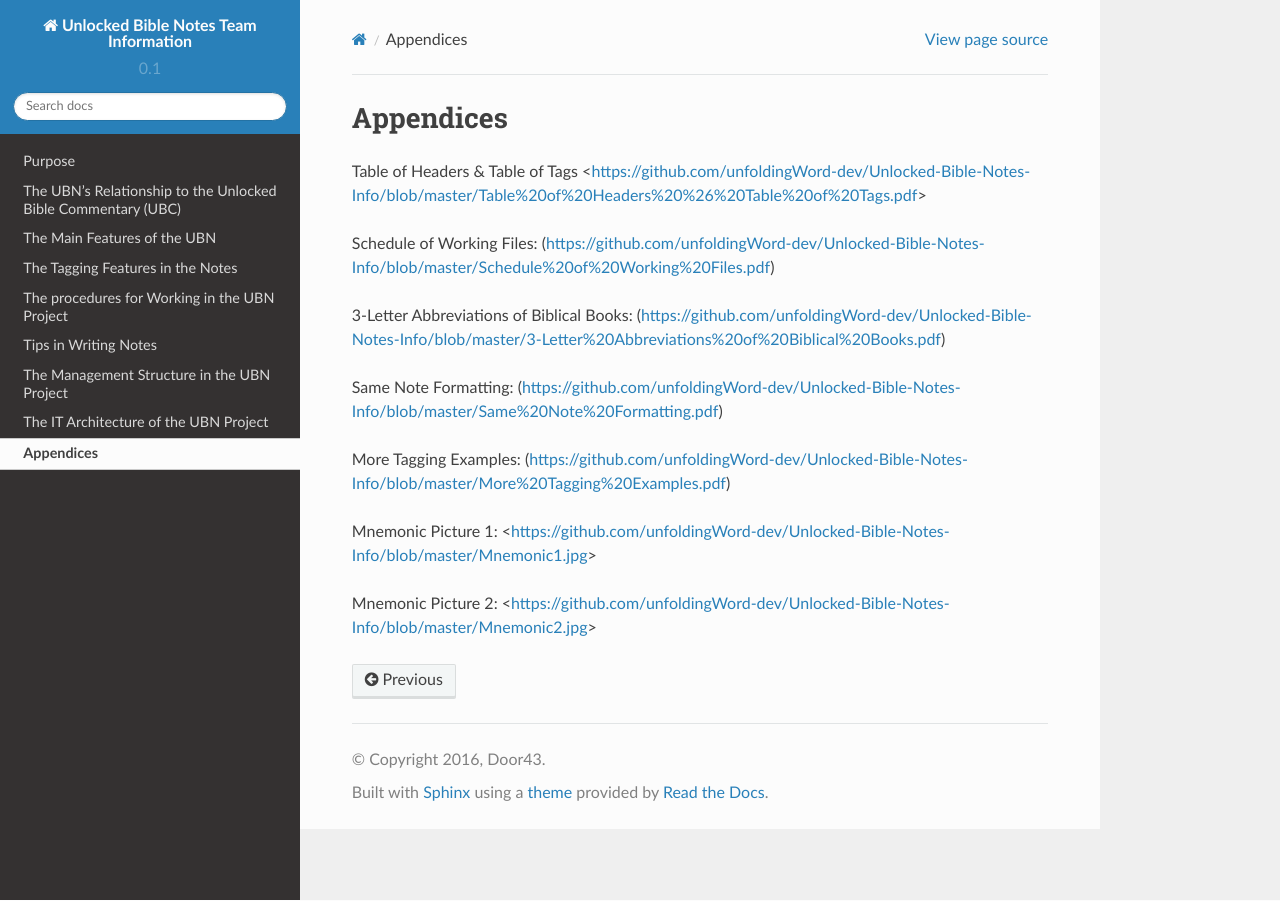
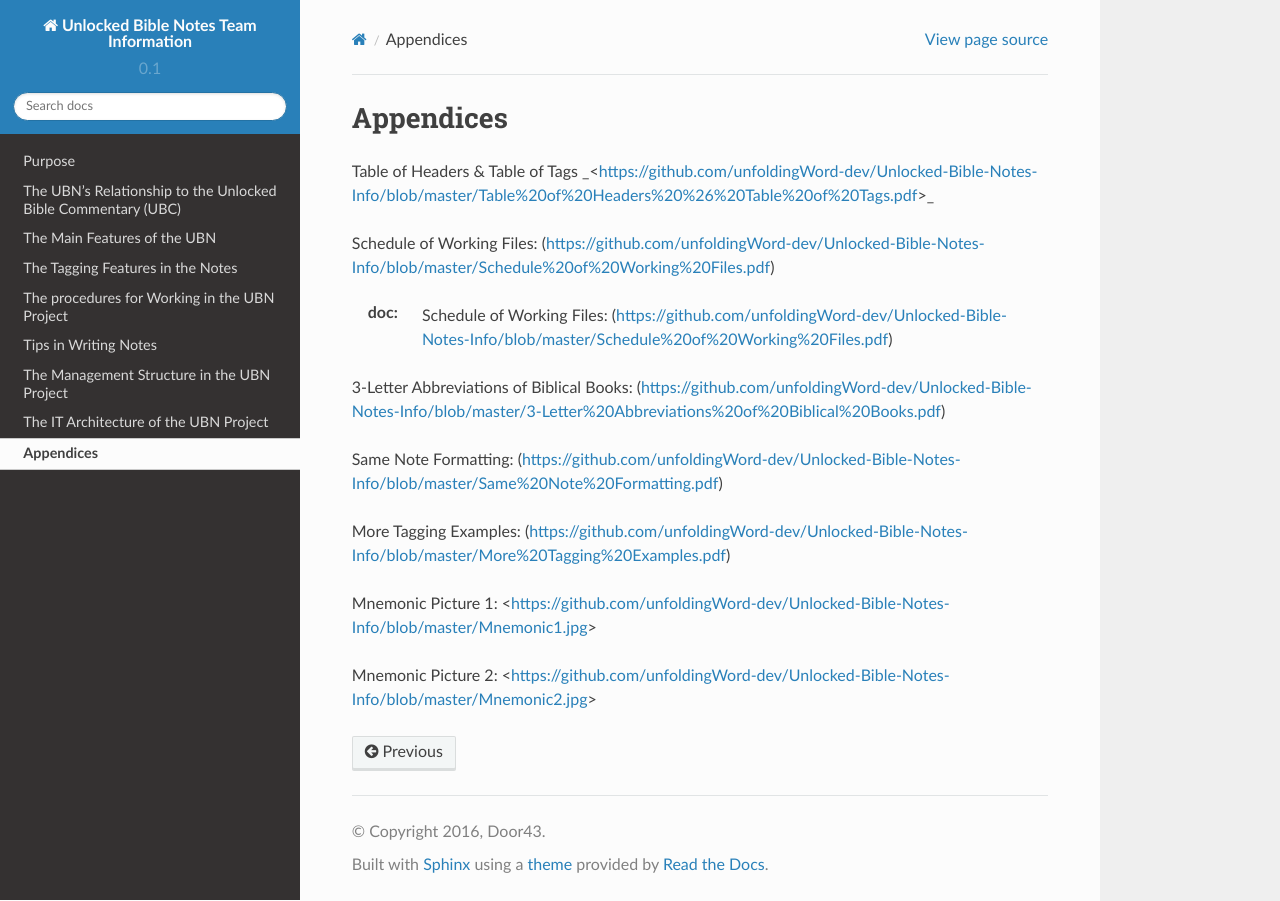
Before and after one commit to unfoldingWord-dev/Unlocked-Bible-Notes-Info, a Sphinx documentation site: the page built from docs/appendices.rst, in a window 1280 px wide. Built offline with Sphinx 7.4.7 and the Read the Docs theme 2.0.0, drawn with Linux system fonts in a browser that asks for light colours.

Commit message:
Update appendices.rst

```diff
--- a/docs/appendices.rst
+++ b/docs/appendices.rst
@@ -2,9 +2,11 @@ Appendices
 ==========
 
 
-Table of Headers & Table of Tags <https://github.com/unfoldingWord-dev/Unlocked-Bible-Notes-Info/blob/master/Table%20of%20Headers%20%26%20Table%20of%20Tags.pdf>
+Table of Headers & Table of Tags _<https://github.com/unfoldingWord-dev/Unlocked-Bible-Notes-Info/blob/master/Table%20of%20Headers%20%26%20Table%20of%20Tags.pdf>_
 
 Schedule of Working Files: (https://github.com/unfoldingWord-dev/Unlocked-Bible-Notes-Info/blob/master/Schedule%20of%20Working%20Files.pdf)
+
+:doc: Schedule of Working Files: (https://github.com/unfoldingWord-dev/Unlocked-Bible-Notes-Info/blob/master/Schedule%20of%20Working%20Files.pdf)
 
 3-Letter Abbreviations of Biblical Books: (https://github.com/unfoldingWord-dev/Unlocked-Bible-Notes-Info/blob/master/3-Letter%20Abbreviations%20of%20Biblical%20Books.pdf)
 
```
